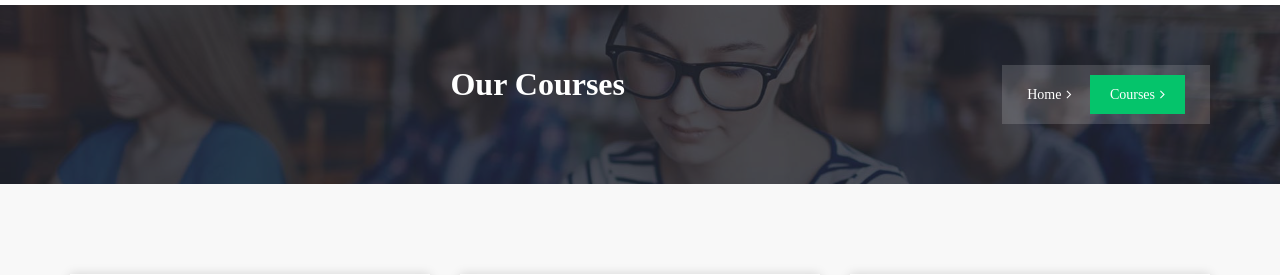
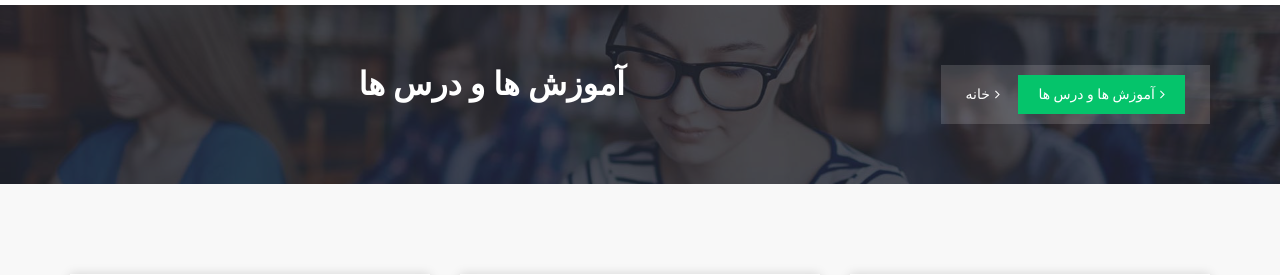
Before and after one commit to Smaaneh/Project-files, a PHP site: page /courses.html in a window 1280 px wide. Shown: the part 85-360 px from the top of the page. Run offline with PHP 8.4, Linux system fonts and the light colour scheme; some libraries are stand-ins or nearby versions; some web fonts are replaced.

Commit message:
page courses

```diff
--- a/langute/courses.html
+++ b/langute/courses.html
@@ -104,12 +104,12 @@
 			<div class="container">
 				<div class="row">
 					<div class="col-lg-6 col-md-6 col-12">
-						<h2>Our Courses</h2>
+						<h2>آموزش ها و درس ها</h2>
 					</div>
 					<div class="col-lg-6 col-md-6 col-12">
 						<ul class="bread-list">
-							<li><a href="index.html">Home<i class="fa fa-angle-right"></i></a></li>
-							<li class="active"><a href="#">Courses<i class="fa fa-angle-right"></i></a></li>
+							<li><a href="index.html">خانه<i class="fa fa-angle-right"></i></a></li>
+							<li class="active"><a href="courses.html">آموزش ها و درس ها<i class="fa fa-angle-right"></i></a></li>
 						</ul>
 					</div>
 				</div>
--- a/langute/style.css
+++ b/langute/style.css
@@ -514,7 +514,7 @@ body{
 	color: #fff;
 	border-radius: 30px;
 	position: absolute;
-	left: 0;
+	right:20;
 	bottom: -43px;
 	z-index: 33;
 	font-size: 13px;
@@ -526,11 +526,13 @@ body{
 	-webkit-transition: all 0.3s ease 0s;
 	-moz-transition: all 0.3s ease 0s;
 	transition: all 0.3s ease 0s;
+  direction: rtl;
 }
 .courses .teacher-info:hover .title{
 	transform:translateX(0px);
 	opacity:1;
 	visibility:visible;
+  direction: rtl;
 }
 .courses .teacher-info .title::before {
 	content: "";
@@ -539,6 +541,7 @@ body{
 	border-left: 10px solid transparent;
 	position: absolute;
 	top: -10px;
+  direction: rtl;
 }
 /* Price */
 .courses .price {
```
